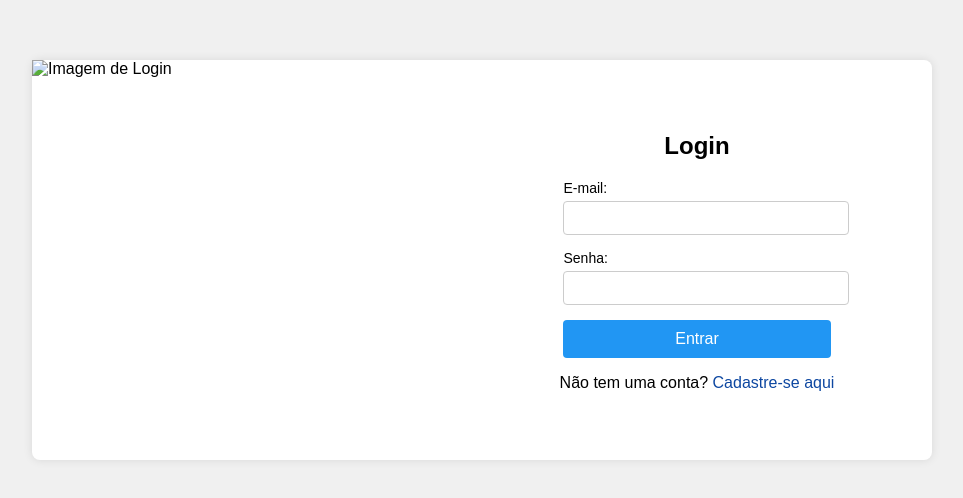
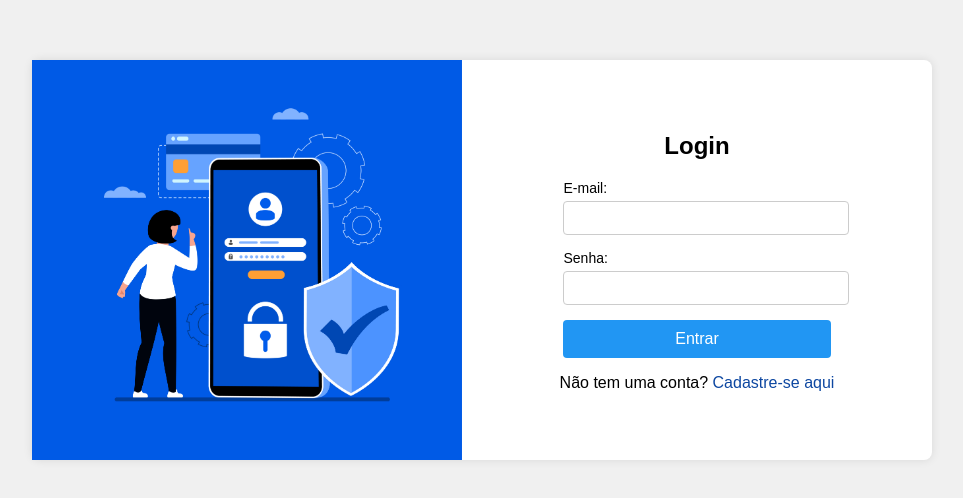
Before and after one commit to carollaynecardozo/Fluxo-de-Cadastro, a website: page web/index.html in a window 1280 px wide. Shown: the part 140-638 px from the top of the page, without its empty margins (158-1121 px from the left). Drawn offline with Linux system fonts and the light colour scheme.

Commit message:
Ajustando URL da imagem tela login

```diff
--- a/web/index.html
+++ b/web/index.html
@@ -10,7 +10,7 @@
 
     <div class="login-container">
         <div class="image-container">
-            <img src="./assets/login.jpg" alt="Imagem de Login">
+            <img src="../assets/login.jpg" alt="Imagem de Login">
         </div>
 
         <div class="form-container">
```
